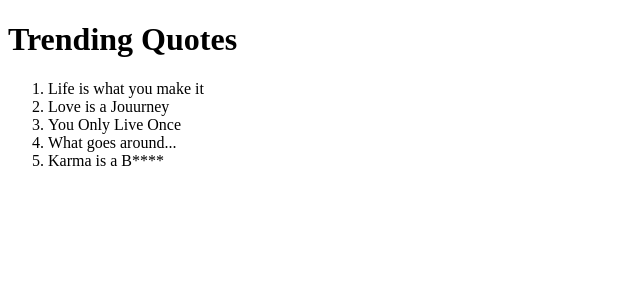
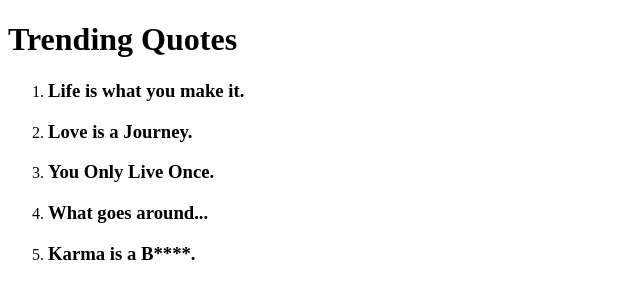
Before and after one commit to Allantoizmughus/Quota, an Angular app: page / in a window 1280 px wide. Shown: the top 300 px of the page, without its empty margins (0-640 px from the left). Built offline with nearby package versions, Linux system fonts and the light colour scheme.

Commit message:
Add a component for details of the quote

```diff
--- a/src/app/app.module.ts
+++ b/src/app/app.module.ts
@@ -4,11 +4,13 @@ import { BrowserModule } from '@angular/platform-browser';
 import { AppRoutingModule } from './app-routing.module';
 import { AppComponent } from './app.component';
 import { QuotaComponent } from './quota/quota.component';
+import { QuoteDetailsComponent } from './quote-details/quote-details.component';
 
 @NgModule({
   declarations: [
     AppComponent,
-    QuotaComponent
+    QuotaComponent,
+    QuoteDetailsComponent
   ],
   imports: [
     BrowserModule,
--- a/src/app/quota/quota.component.html
+++ b/src/app/quota/quota.component.html
@@ -2,7 +2,7 @@
 <h1>Trending Quotes</h1>
 <div>
    <ol>
-      <li *ngFor='let quote of quotes'>{{quote.name}}</li>
+      <li *ngFor='let quote of quotes'><h3>{{quote.name}}</h3></li>
    </ol>
 </div>
 </div>
--- a/src/app/quota/quota.component.ts
+++ b/src/app/quota/quota.component.ts
@@ -8,11 +8,11 @@ import {Quote} from '../quote';
 })
 export class QuotaComponent implements OnInit {
   quotes:Quote[]=[
-    new Quote('Life is what  you make it', 'Quote by Allan.M'),
-    new Quote('Love is a Jouurney', 'Quote by sheng peng'),
-    new Quote('You Only Live Once', 'Quote by Bad Thoughts'),
+    new Quote('Life is what  you make it.', 'Quote by Allan.M'),
+    new Quote('Love is a Journey.', 'Quote by sheng peng'),
+    new Quote('You Only Live Once.', 'Quote by Bad Thoughts'),
     new Quote('What goes around...', '  Quote by Ash Tray'),
-    new Quote('Karma is a B****', 'Quote by Bad Thoughts')
+    new Quote('Karma is a B****.', 'Quote by Bad Thoughts')
 
   ];
 
--- /dev/null
+++ b/src/app/quote-details/quote-details.component.html
@@ -0,0 +1 @@
+<p>quote-details works!</p>
--- /dev/null
+++ b/src/app/quote-details/quote-details.component.ts
@@ -0,0 +1,15 @@
+import { Component, OnInit } from '@angular/core';
+
+@Component({
+  selector: 'app-quote-details',
+  templateUrl: './quote-details.component.html',
+  styleUrls: ['./quote-details.component.css']
+})
+export class QuoteDetailsComponent implements OnInit {
+
+  constructor() { }
+
+  ngOnInit(): void {
+  }
+
+}
--- a/src/app/quote.ts
+++ b/src/app/quote.ts
@@ -1,6 +1,6 @@
 export class Quote {
     public showDescription:boolean;
-    constructor(public name:string, public description:string){
+    constructor(public name:string){
         this.showDescription=false;
     }
 }
```
Also changed, not shown: src/app/quote-details/quote-details.component.css (added), 1 other file (tests, documents, lock files or other folders).
